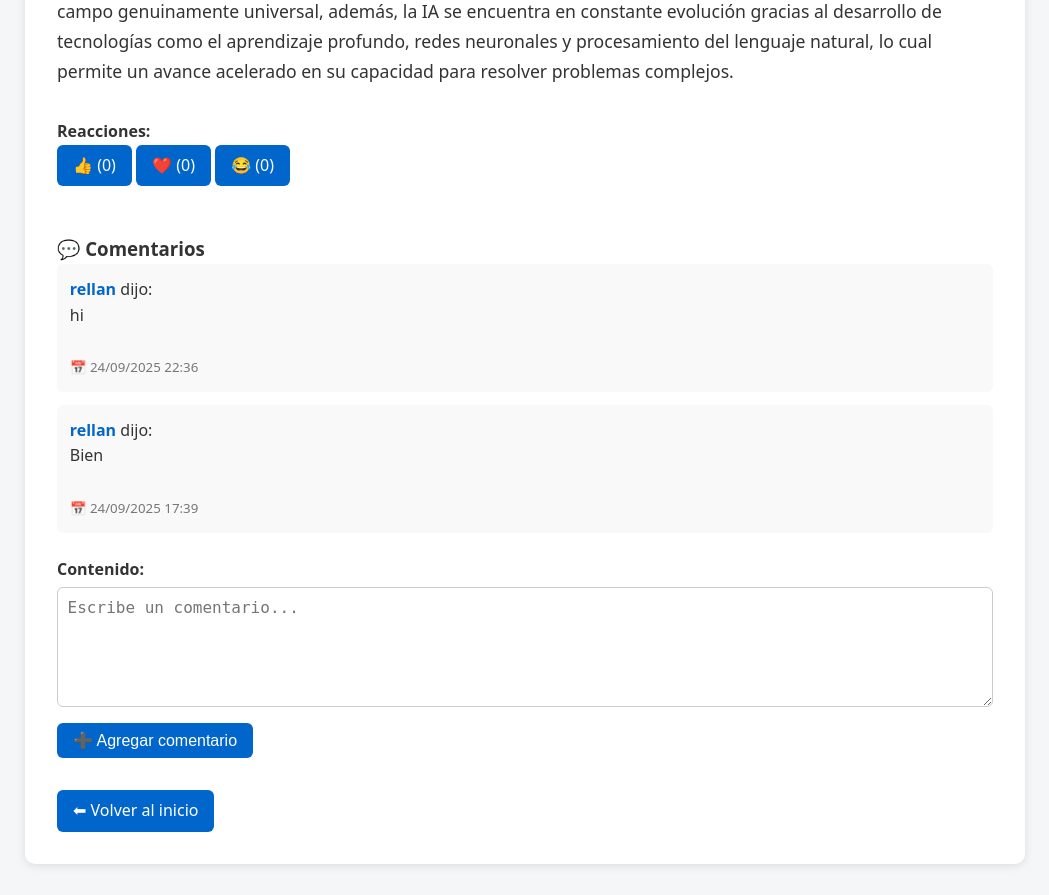
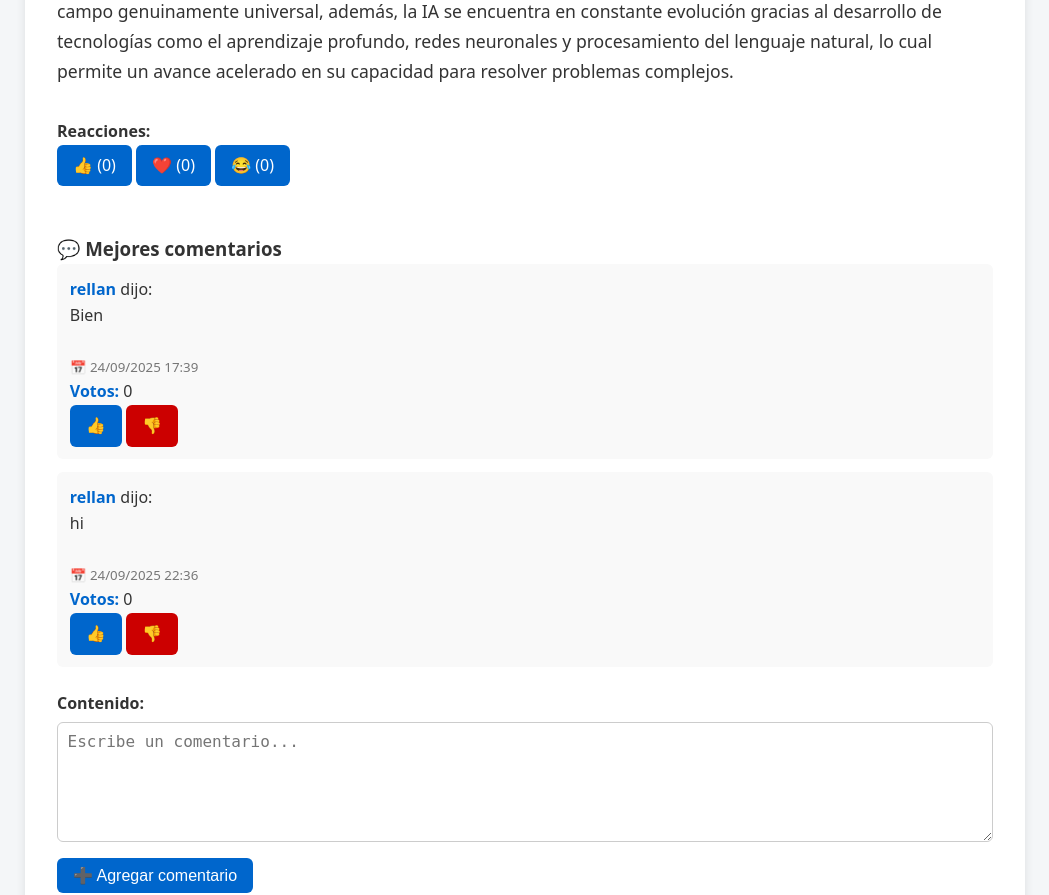
Before and after one commit to MasterDuos/NewBlog, a Django app: page /post/5/ in a window 1280 px wide. Shown: the part 1007-1902 px from the top of the page, without its empty margins (115-1164 px from the left). Run offline with Django 5.2, Linux system fonts and the light colour scheme; a user stored in the database is signed in; data comes from the database, SQL or seed files in the repository; both versions use the stored data as it was after the commit.

Commit message:
Comentarios

```diff
--- a/blog/models.py
+++ b/blog/models.py
@@ -1,5 +1,6 @@
 from django.db import models
 from django.contrib.auth.models import User
+
 
 class Post(models.Model):
     titulo = models.CharField(max_length=200)
@@ -18,11 +19,29 @@ class Comentario(models.Model):
     contenido = models.TextField()
     fecha_creacion = models.DateTimeField(auto_now_add=True)
 
+    def votos_totales(self):
+        return self.votos.filter(valor=1).count() - self.votos.filter(valor=-1).count()
+
     def __str__(self):
         return f"Comentario de {self.autor.username} en {self.post.titulo}"
 
-from django.db import models
-from django.contrib.auth.models import User
+
+class VotoComentario(models.Model):
+    VALORES = [
+        (1, "👍 Voto positivo"),
+        (-1, "👎 Voto negativo"),
+    ]
+    comentario = models.ForeignKey(Comentario, related_name="votos", on_delete=models.CASCADE)
+    usuario = models.ForeignKey(User, on_delete=models.CASCADE)
+    valor = models.SmallIntegerField(choices=VALORES)
+    fecha = models.DateTimeField(auto_now_add=True)
+
+    class Meta:
+        unique_together = ("comentario", "usuario")  # un voto por usuario
+
+    def __str__(self):
+        return f"{self.usuario.username} votó {self.valor} en {self.comentario}"
+
 
 class Reaccion(models.Model):
     REACCIONES_CHOICES = [
@@ -30,7 +49,7 @@ class Reaccion(models.Model):
         ("love", "❤️"),
         ("laugh", "😂"),
     ]
-    post = models.ForeignKey("Post", related_name="reacciones", on_delete=models.CASCADE)
+    post = models.ForeignKey(Post, related_name="reacciones", on_delete=models.CASCADE)
     usuario = models.ForeignKey(User, on_delete=models.CASCADE)
     tipo = models.CharField(max_length=10, choices=REACCIONES_CHOICES)
     fecha = models.DateTimeField(auto_now_add=True)
--- a/blog/templates/blog/post_detalle.html
+++ b/blog/templates/blog/post_detalle.html
@@ -34,26 +34,14 @@
     <!-- 🔹 Reacciones -->
     <div style="margin-top:2rem;">
       <strong>Reacciones:</strong><br>
-
-      <a href="{% url 'reaccionar' post.id 'like' %}"
-         class="btn {% if ya_reacciono.like %}active{% endif %}">
-        👍 ({{ conteos.like }})
-      </a>
-
-      <a href="{% url 'reaccionar' post.id 'love' %}"
-         class="btn {% if ya_reacciono.love %}active{% endif %}">
-        ❤️ ({{ conteos.love }})
-      </a>
-
-      <a href="{% url 'reaccionar' post.id 'laugh' %}"
-         class="btn {% if ya_reacciono.laugh %}active{% endif %}">
-        😂 ({{ conteos.laugh }})
-      </a>
+      <a href="{% url 'reaccionar' post.id 'like' %}" class="btn">👍 ({{ conteos.like }})</a>
+      <a href="{% url 'reaccionar' post.id 'love' %}" class="btn">❤️ ({{ conteos.love }})</a>
+      <a href="{% url 'reaccionar' post.id 'laugh' %}" class="btn">😂 ({{ conteos.laugh }})</a>
     </div>
 
-    <!-- 🔹 Comentarios -->
+    <!-- 🔹 Mejores comentarios -->
     <div class="comments">
-      <h3 style="margin-top:2rem;">💬 Comentarios</h3>
+      <h3 style="margin-top:2rem;">💬 Mejores comentarios</h3>
 
       {% if comentarios %}
         <ul class="comment-list">
@@ -63,6 +51,14 @@
               {{ comentario.contenido|linebreaks }}
               <br>
               <small style="color:#777;">📅 {{ comentario.fecha_creacion|date:"d/m/Y H:i" }}</small>
+              <br>
+              <strong>Votos:</strong> {{ comentario.votos_totales }}
+              <br>
+              {% if user.is_authenticated %}
+                <a href="{% url 'votar_comentario' comentario.id 'up' %}" class="btn">👍</a>
+                <a href="{% url 'votar_comentario' comentario.id 'down' %}" class="btn delete">👎</a>
+
+              {% endif %}
             </li>
           {% endfor %}
         </ul>
@@ -70,6 +66,7 @@
         <p>No hay comentarios todavía. Sé el primero en comentar 🎉</p>
       {% endif %}
 
+      <!-- Formulario de nuevo comentario -->
       {% if user.is_authenticated %}
         <form method="post" class="comment-form">
           {% csrf_token %}
--- a/blog/urls.py
+++ b/blog/urls.py
@@ -2,10 +2,18 @@ from django.urls import path
 from . import views
 
 urlpatterns = [
+    # 🏠 Página principal
     path("", views.home, name="home"),
+
+    # 📌 Posts
     path("post/<int:id>/", views.post_detalle, name="post_detalle"),
     path("crear/", views.crear_post, name="crear_post"),
-    path("editar/<int:id>/", views.editar_post, name="editar_post"),
-    path("eliminar/<int:id>/", views.eliminar_post, name="eliminar_post"),
-    path("post/<int:id>/reaccion/<str:tipo>/", views.reaccionar, name="reaccionar"),
+    path("post/<int:id>/editar/", views.editar_post, name="editar_post"),
+    path("post/<int:id>/eliminar/", views.eliminar_post, name="eliminar_post"),
+
+    # 📌 Reacciones en posts
+    path("post/<int:id>/reaccionar/<str:tipo>/", views.reaccionar, name="reaccionar"),
+
+    # 📌 Votos en comentarios
+    path("comentario/<int:comentario_id>/votar/<str:valor>/", views.votar_comentario, name="votar_comentario"),
 ]
--- a/blog/views.py
+++ b/blog/views.py
@@ -1,21 +1,20 @@
 from django.shortcuts import render, redirect, get_object_or_404
 from django.contrib.auth.decorators import login_required
-from .models import Post, Comentario, Reaccion
+from .models import Post, Comentario, Reaccion, VotoComentario
 from .forms import PostForm, ComentarioForm
 
 
-# 📌 Página principal: lista de posts
+# 👉 Página principal
 def home(request):
-    posts = Post.objects.all().order_by('-fecha_creacion')
+    posts = Post.objects.all().order_by("-fecha_creacion")
     return render(request, "blog/home.html", {"posts": posts})
 
 
-# 📌 Detalle de un post (comentarios + reacciones)
+# 👉 Detalle del post (comentarios + reacciones + votos)
 def post_detalle(request, id):
     post = get_object_or_404(Post, id=id)
-    comentarios = post.comentarios.all().order_by("-fecha_creacion")
 
-    # 👉 Manejo de comentarios
+    # Manejo de comentarios (si se envía el formulario)
     if request.method == "POST" and "comentario" in request.POST:
         if request.user.is_authenticated:
             form = ComentarioForm(request.POST)
@@ -30,19 +29,22 @@ def post_detalle(request, id):
     else:
         form = ComentarioForm()
 
-    # 👉 Conteo de reacciones
+    # Comentarios ordenados por votos_totales (ranking)
+    comentarios = sorted(
+        post.comentarios.all(),
+        key=lambda c: c.votos_totales(),
+        reverse=True
+    )
+
+    # Conteo de reacciones
     conteos = {
         "like": post.reacciones.filter(tipo="like").count(),
         "love": post.reacciones.filter(tipo="love").count(),
         "laugh": post.reacciones.filter(tipo="laugh").count(),
     }
 
-    # 👉 Saber si el usuario ya reaccionó
-    ya_reacciono = {
-        "like": False,
-        "love": False,
-        "laugh": False,
-    }
+    # Saber si el usuario ya reaccionó (para marcar botón activo)
+    ya_reacciono = {"like": False, "love": False, "laugh": False}
     if request.user.is_authenticated:
         ya_reacciono = {
             "like": post.reacciones.filter(usuario=request.user, tipo="like").exists(),
@@ -57,6 +59,31 @@ def post_detalle(request, id):
         "conteos": conteos,
         "ya_reacciono": ya_reacciono,
     })
+
+
+# 👉 Votar comentario (toggle)
+@login_required
+def votar_comentario(request, comentario_id, valor):
+    comentario = get_object_or_404(Comentario, id=comentario_id)
+
+    # Convertimos "up"/"down" a 1/-1
+    valor = 1 if valor == "up" else -1
+
+    voto, creado = VotoComentario.objects.get_or_create(
+        comentario=comentario,
+        usuario=request.user,
+        defaults={"valor": valor}
+    )
+
+    if not creado:
+        if voto.valor == valor:
+            voto.delete()
+        else:
+            voto.valor = valor
+            voto.save()
+
+    return redirect("post_detalle", id=comentario.post.id)
+
 
 
 # 📌 Crear post (solo logueados)
```
Also changed, not shown: blog/migrations/0006_votocomentario.py (added), db.sqlite3, 1 other file.
